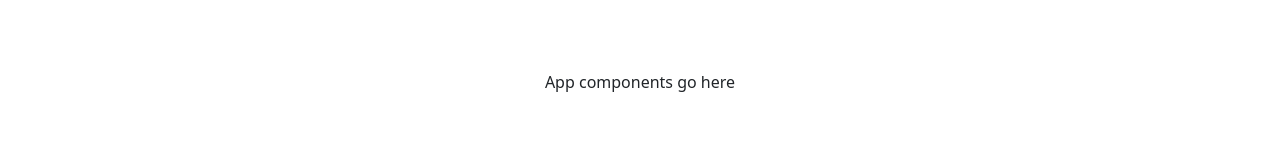
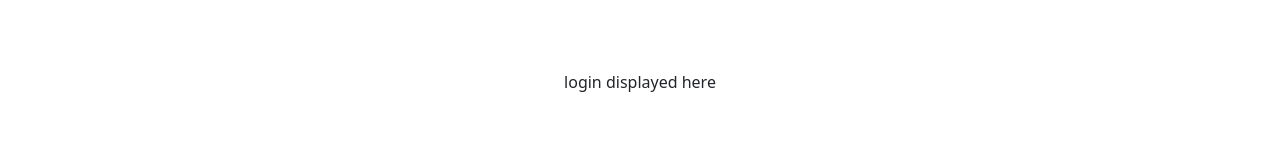
Before and after one commit to M1tchM355/startup, a React (Vite) app: page / in a window 1280 px wide. Shown: the part 343-503 px from the top of the page. Built offline with nearby package versions, Linux system fonts and the light colour scheme.

Commit message:
Created routes to each page

```diff
--- a/src/app.jsx
+++ b/src/app.jsx
@@ -26,7 +26,13 @@
         </nav>
       </header>
 
-        <main>App components go here</main>
+      <Routes>
+        <Route path='/' element={<Login />} exact />
+        <Route path='/new' element={<New />} />
+        <Route path='/box' element={<Box />} />
+        <Route path='/community' element={<Community />} />
+        <Route path='*' element={<NotFound />} />
+      </Routes>
 
         <footer>
           <div className="container-fluid">
@@ -38,3 +44,7 @@
     </BrowserRouter>
   );
 }
+
+function NotFound() {
+  return <main className='container-fluid text-center'>404: Return to sender. Address unknown.</main>;
+}
```
